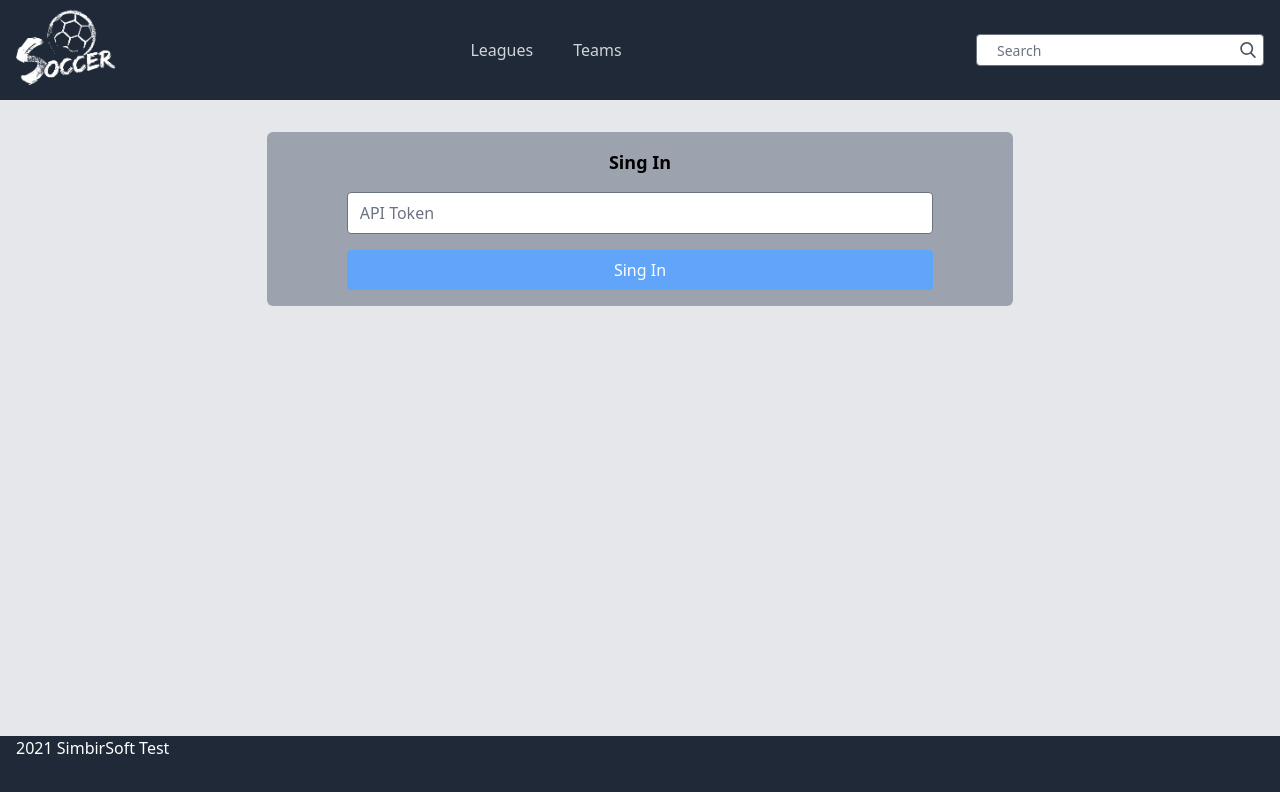
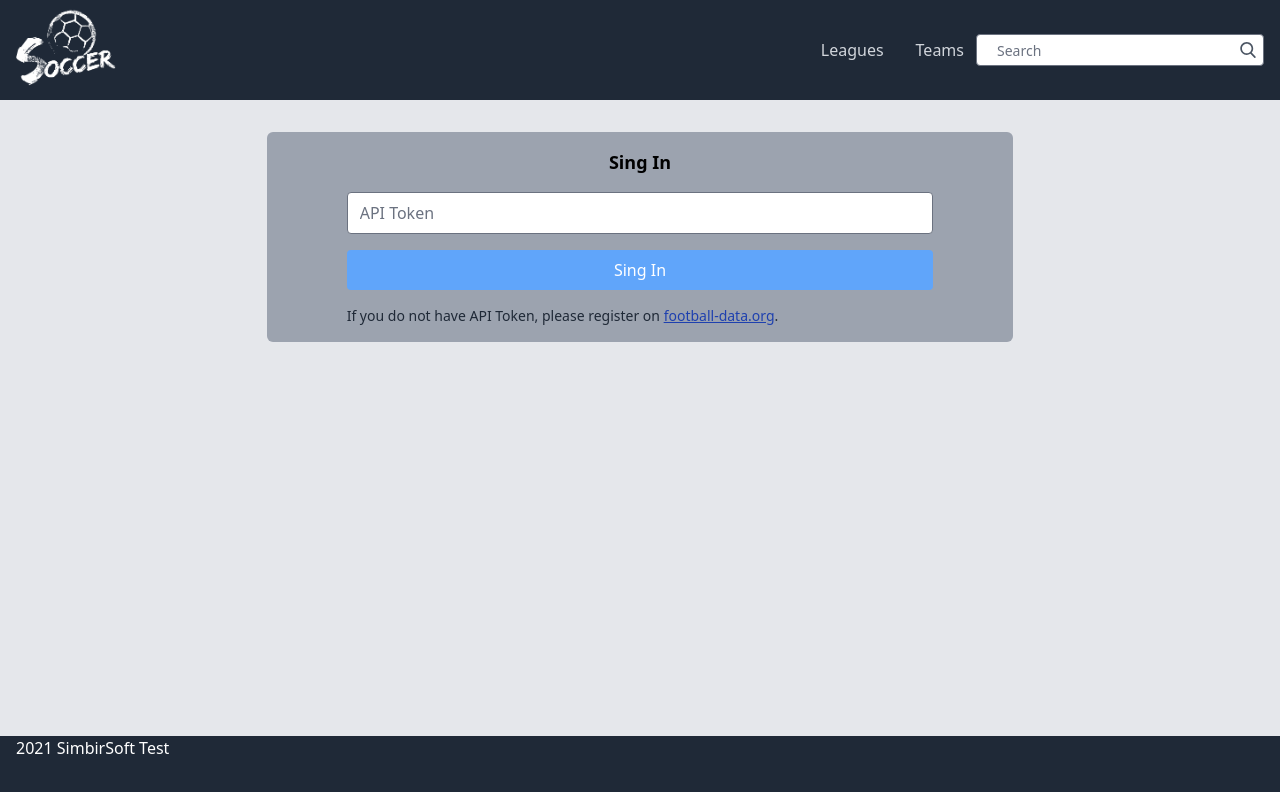
Before and after one commit to ArtemKarlov/soccer, a React (Create React App) app: page / in a window 1280 px wide. Shown: the top 792 px of the page. Built offline with nearby package versions, Linux system fonts and the light colour scheme; the HTML template or start-up script is replaced by a standard one.

Commit message:
make state for LayoutMain

```diff
--- a/src/components/CompetitionsList/CompetitionsList.jsx
+++ b/src/components/CompetitionsList/CompetitionsList.jsx
@@ -1,36 +1,18 @@
-import React, { useEffect, useState } from "react";
+import React, { useEffect} from "react";
 
 import Competition from "../Competition/Competition.jsx";
 
 const API_HOST = "http://api.football-data.org";
-const TOKEN = "873a7beac6284548acc0a6aac3e3f99a"
-const competitionsUrl = new URL("v2/competitions", API_HOST);
-competitionsUrl.searchParams.append("plan", "TIER_ONE");
-competitionsUrl.searchParams.append("areas", "2077");
 
-// async function getData(url, token) {
-//     const response = await fetch(url, {
-//         method: 'GET',
-//         headers: {
-//             'X-Auth-Token': token,
-//         },
-//     });
-//     const json = await response.json();
+function CompetitionsList(props) {
 
-//     return json;
-// }
-
-
-function CompetitionsList() {
-
-    const [competitions, setCompetitions] = useState([]);
+    const competitionsUrl = new URL("v2/competitions", API_HOST);
+    competitionsUrl.searchParams.append("plan", "TIER_ONE");
+    competitionsUrl.searchParams.append("areas", "2077");
+    const TOKEN = props.token;
+    const competitions = props.leagueList;
 
     useEffect(() => {
-        // if (competitions === null) {
-        //     const leagues = getData(leageusUrl, TOKEN);
-        //     setCompetitions(leagues.competitions);
-        // }
-
         if (competitions.length == 0) {
             fetch(competitionsUrl, {
             method: 'GET',
@@ -42,8 +24,7 @@ function CompetitionsList() {
                 return response.json();
             })
             .then((data) => {
-                // console.log(data);
-                setCompetitions([...data.competitions])
+                props.giveLeagueList(data.competitions)
             });
         }
     });
--- a/src/components/LayoutHeader/LayoutHeader.jsx
+++ b/src/components/LayoutHeader/LayoutHeader.jsx
@@ -1,21 +1,26 @@
 import React from "react";
-import { Link, NavLink } from "react-router-dom";
+import { Link, NavLink, useLocation } from "react-router-dom";
 
 import logo from "../../img/logo-white.png";
 
 
 function LayoutHeader() {
+
+    let location = useLocation();
+
+    console.log('path' + location.pathname);
+
+    const classHidden = location.pathname === '/' ? 'hidden' : 'block';
+
     return (
-        <header className="px-4 space-x-4 flex justify-between items-center bg-gray-800">
-            <div>
+        <header className="px-4 flex bg-gray-800">
+            <div className="">
                 <img src={logo}
                     alt="logo" width="100px" />
             </div>
+            <div className="flex flex-grow justify-end items-center">
                 <nav className="text-white hidden md:block">
-                <ul className="flex space-x-4">
-                    {/* <li>
-                        <NavLink exact to="/" className="block py-2 px-3 text-gray-300 rounded-md hover:bg-gray-700" activeClassName="bg-gray-900">Home</NavLink>
-                    </li> */}
+                    <ul className="flex space-x-2">
                         <li>
                             <NavLink to="/leagues" className="block py-2 px-3 text-gray-300 rounded-md hover:bg-gray-700" activeClassName="bg-gray-900">Leagues</NavLink>
                         </li>
@@ -32,6 +37,7 @@ function LayoutHeader() {
                         </svg>
                     </button>
                 </div>
+            </div>
         </header>
 
     );
--- a/src/components/LayoutMain/LayoutMain.jsx
+++ b/src/components/LayoutMain/LayoutMain.jsx
@@ -6,23 +6,39 @@ import CompetitionsList from "../CompetitionsList/CompetitionsList.jsx";
 import TeamsList from "../TeamsList/TeamsList.jsx";
 import MatchDay from '../MatchDay/MatchDay.jsx';
 
+const TOKEN = "873a7beac6284548acc0a6aac3e3f99a";
+const API_HOST = "http://api.football-data.org";
+
 function LayoutMain() {
+
+    const [API_TOKEN, setApiToken] = useState('');
+    const getToken = (value) => {
+        setApiToken(value);
+    };
+
+    const [leagueList, setLeagueList] = useState([]);
+    const getLeagueList = (value) => {
+        setLeagueList([...value]);
+    };
 
     const [teamList, setTeamList] = useState([]);
     const getTeamList = (value) => {
         setTeamList([...value]);
-    }
+    };
+
 
     return (
         <main className="px-20 py-8 mb-auto">
             <Switch>
                 <Route exact path="/">
-                    <SingIn />
+                    <SingIn giveToken={getToken} />
                     {/* <MatchDay teams={teamList}/> */}
                 </Route>
-                <Route path="/leagues" component={ CompetitionsList }/>
+                <Route path="/leagues">
+                    <CompetitionsList token={API_TOKEN} leagueList={leagueList} giveLeagueList={getLeagueList} />
+                </Route>
                 <Route path="/teams">
-                    <TeamsList giveTeamList={getTeamList}/>
+                    <TeamsList token={API_TOKEN} teamList={teamList} giveTeamList={getTeamList} />
                 </Route>
             </Switch>
         </main>
--- a/src/components/SingIn/SingIn.jsx
+++ b/src/components/SingIn/SingIn.jsx
@@ -1,22 +1,31 @@
-import React from "react";
+import React, { useState } from "react";
 
 
-function SingIn() {
+function SingIn(props) {
+
+    const [token, setToken] = useState('');
 
     const getToken = () => {
-        console.log('Token');
+        console.log(token);
+        props.giveToken(token);
+        setToken('');
     }
     return (
         <div className="px-20 py-4 w-2/3 space-y-4 mx-auto rounded-md bg-gray-400">
             <h2 className="text-black text-lg font-bold text-center">Sing In</h2>
             <from className="space-y-4 flex flex-col justify-center item-center" action="#">
-                <input type="text" className="text-black rounded" id="token" name="token" placeholder="API Token" required="required" />
-                {/* <input type="checkbox" className="rounded block text-pink-500" /> */}
+                <input value={token} type="password" id="token" name="token" placeholder="API Token" required="required" className="text-black rounded"
+                    onChange={event => setToken(event.target.value)}
+                />
                 <button className="py-2 px-3 rounded text-white bg-blue-400 hover:bg-blue-500 active:bg-blue-800 focus:outline-none"
                     onClick={getToken}>
                     Sing In
                 </button>
             </from>
+
+            <div>
+                <p className="text-sm text-gray-800">If you do not have API Token, please register on <a href="https://www.football-data.org/client/register" className="underline text-blue-800">football-data.org</a>.</p>
+            </div>
         </div>
     );
 }
--- a/src/components/TeamsList/TeamsList.jsx
+++ b/src/components/TeamsList/TeamsList.jsx
@@ -1,27 +1,15 @@
-import React, { useEffect, useState } from "react";
+import React, { useEffect} from "react";
 
 import Team from "../Team/Team.jsx";
 
 const API_HOST = "http://api.football-data.org";
-const TOKEN = "873a7beac6284548acc0a6aac3e3f99a"
-const teamsUrl = new URL("v2/teams", API_HOST);
-
-// async function getData(url, token) {
-//     const response = await fetch(url, {
-//         method: 'GET',
-//         headers: {
-//             'X-Auth-Token': token,
-//         },
-//     });
-//     const json = await response.json();
-
-//     return json;
-// }
 
 
 function TeamsList(props) {
 
-    const [teams, setTeams] = useState([]);
+    const teams = props.teamList;
+    const TOKEN = props.token;
+    const teamsUrl = new URL("v2/teams", API_HOST);
 
     useEffect(() => {
         if (teams.length == 0) {
@@ -35,8 +23,6 @@ function TeamsList(props) {
                 return response.json();
             })
             .then((data) => {
-                // console.log(data);
-                setTeams([...data.teams]);
                 props.giveTeamList(data.teams);
             });
         }
```
Also changed, not shown: 1 other file (tests, documents, lock files or other folders). Lines whose indentation alone changed are shown as unchanged.
